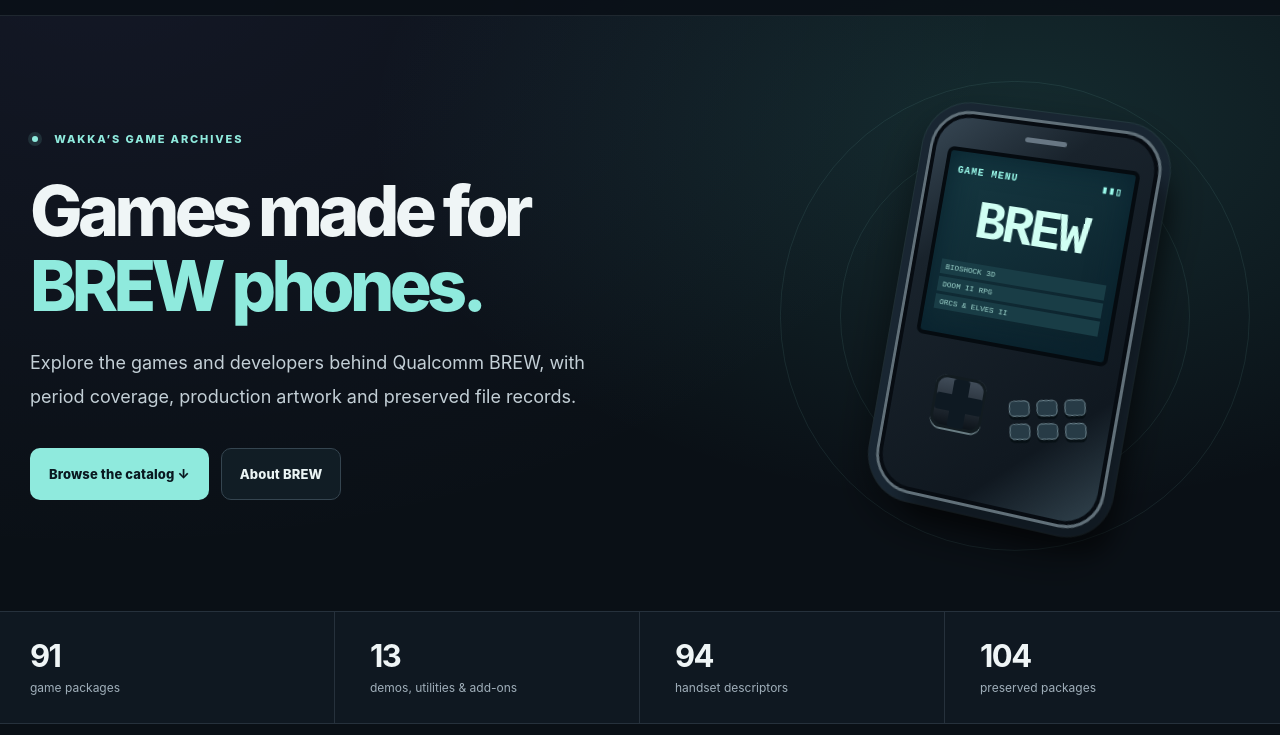
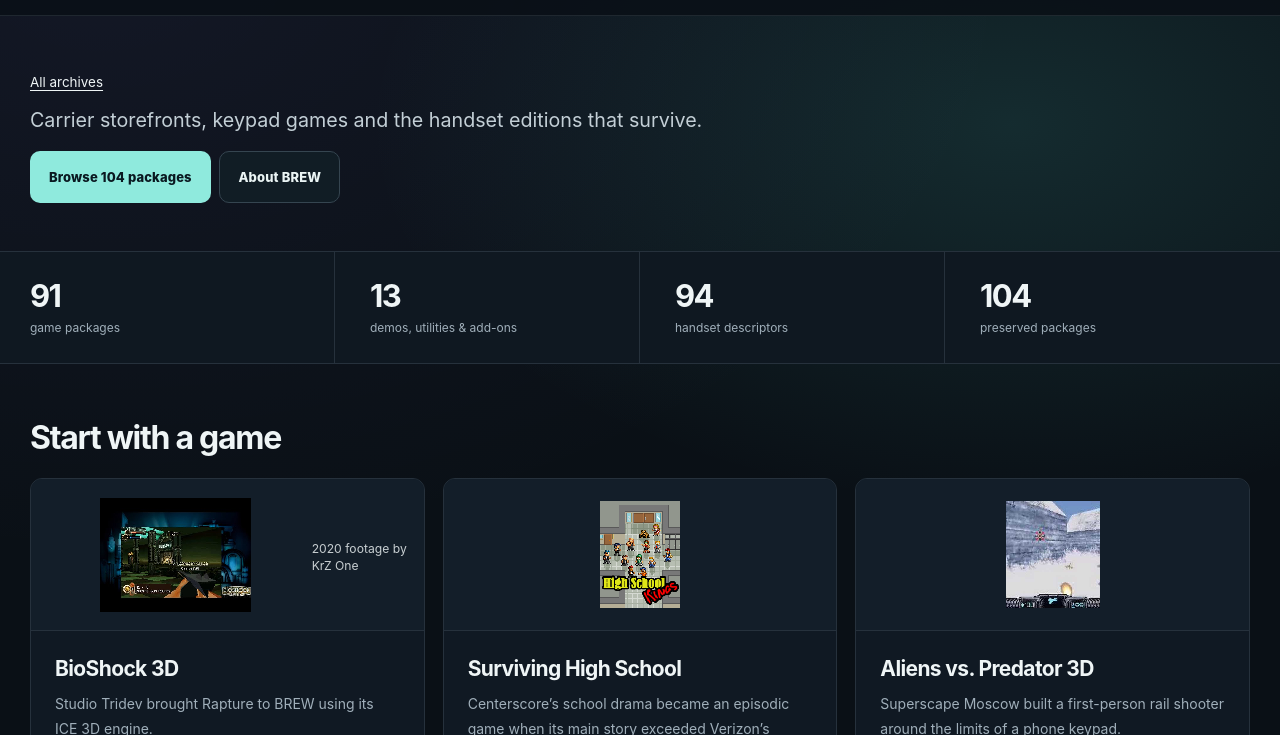
Before and after one commit to Wakkatobakka/qualcomm-brew-archive, a plain HTML site: page index.html in a window 1280 px wide. Shown: the part 65-800 px from the top of the page. Drawn offline with Linux system fonts and the light colour scheme.

Commit message:
archive revamp

```diff
--- /dev/null
+++ b/assets/landing.css
@@ -0,0 +1,23 @@
+/* Keep the platform and its catalog in view before the first featured game. */
+.collection-landing .collection-intro { width:100%; padding:0; margin:0; }
+section.collection-landing { display:block; min-height:0; padding-block:clamp(1.55rem,4vw,3rem); }
+.home-hero.collection-landing .collection-intro { width:var(--shell, min(1100px, calc(100% - 2rem))); margin-inline:auto; }
+.collection-landing .all-archives { display:inline-flex; align-items:center; min-height:36px; margin-bottom:.4rem; text-decoration:underline; text-underline-offset:.2em; font-size:.84rem; }
+/* The masthead names the archive. Retain its heading for assistive technology. */
+.collection-landing #collection-title {
+  position:absolute;
+  width:1px;
+  height:1px;
+  padding:0;
+  margin:-1px;
+  overflow:hidden;
+  clip-path:inset(50%);
+  white-space:nowrap;
+  border:0;
+}
+.collection-landing .hero-lede { margin:0; font-size:clamp(1rem,2vw,1.23rem); max-width:57ch; line-height:1.45; }
+.collection-actions { display:flex; flex-wrap:wrap; gap:.55rem; align-items:center; margin-top:1rem; }
+.collection-actions a { min-height:44px; }
+.feature-card .archive-artifact { aspect-ratio:auto; padding:.55rem; }
+.feature-card .archive-artifact img { display:block; width:100%; height:clamp(6.5rem,25vw,11rem); object-fit:contain; background:transparent; }
+.feature-card .artifact-credit { display:block; margin:.35rem 0 0; font-size:.76rem; line-height:1.35; opacity:.82; }
--- a/index.html
+++ b/index.html
@@ -17,31 +17,19 @@
 <link rel="icon" href="assets/favicon.svg" type="image/svg+xml">
 <link rel="stylesheet" href="assets/styles.css">
 <link rel="stylesheet" href="assets/history.css">
+<link rel="stylesheet" href="assets/landing.css">
 </head>
 <body>
 <div class="ambient" aria-hidden="true"></div>
 <a class="skip-link" href="#main">Skip to content</a>
 <header class="site-header"><div class="shell nav-shell"><a class="brand" href="index.html" aria-label="BREW Archive home"><span class="brand-mark" aria-hidden="true"><span></span><span></span><span></span><span></span></span><span>BREW <span class="brand-slash">/</span> ARCHIVE</span></a><nav class="top-nav" aria-label="Main navigation"><a href="index.html#catalog" aria-current="page">Catalog</a><a href="history/index.html">Platform history</a><a href="creators/index.html">Creators</a><a href="sources/index.html">Sources</a></nav></div></header>
 <main id="main">
-<section class="shell hero archive-home">
-  <div class="hero-copy">
-    <div class="eyebrow"><span class="pulse" aria-hidden="true"></span> WAKKA’S GAME ARCHIVES</div>
-    <h1>Games made for<br><em>BREW phones.</em></h1>
-    <p class="hero-lede">Explore the games and developers behind Qualcomm BREW, with period coverage, production artwork and preserved file records.</p>
-    <div class="hero-actions"><a class="btn btn-primary" href="#catalog">Browse the catalog ↓</a><a class="btn btn-secondary" href="history/index.html">About BREW</a></div>
-  </div>
-  <div class="hero-art handset-art" role="img" aria-label="Illustration of a keypad phone displaying a BREW game menu">
-    <span class="art-orbit orbit-one" aria-hidden="true"></span><span class="art-orbit orbit-two" aria-hidden="true"></span>
-    <div class="phone" aria-hidden="true">
-      <div class="phone-speaker"></div>
-      <div class="phone-display">
-        <div class="phone-head">GAME MENU <span>▮▮▯</span></div>
-        <div class="phone-glyph">BREW</div>
-        <div class="phone-menu"><span>BIOSHOCK 3D</span><span>DOOM II RPG</span><span>ORCS &amp; ELVES II</span></div>
-      </div>
-      <div class="phone-dpad"></div>
-      <div class="phone-keys"><i></i><i></i><i></i><i></i><i></i><i></i></div>
-    </div>
+<section class="shell collection-landing" aria-labelledby="collection-title">
+  <div class="shell collection-intro">
+    <a class="all-archives" href="https://wakkatobakka.github.io/#catalogues">All archives</a>
+    <h1 id="collection-title">Qualcomm BREW</h1>
+    <p class="hero-lede">Carrier storefronts, keypad games and the handset editions that survive.</p>
+    <div class="collection-actions"><a class="btn btn-primary" href="#catalog">Browse 104 packages</a><a class="btn btn-secondary" href="history/index.html">About BREW</a></div>
   </div>
 </section>
 <section class="count-strip" aria-label="Archive contents">
@@ -52,7 +40,7 @@
     <div><strong>104</strong><span>preserved packages</span></div>
   </div>
 </section>
-<section class="shell featured-section"><div class="section-heading"><h2>Start with a game</h2></div><div class="feature-grid"><a class="feature-card" href="games/bioshock-3d--bio3d/index.html"><div class="feature-image" aria-hidden="true"><img src="assets/archive-media/bioshock-3d-dhamse-breadwinner-turnaround.jpg" width="2034" height="656" alt="" loading="lazy"></div><div><h3>BioShock 3D</h3><p>Studio Tridev brought Rapture to BREW using its ICE 3D engine.</p></div></a><a class="feature-card" href="games/shs-exact-game-title-unverified--shs/index.html"><div class="feature-image" aria-hidden="true"><img src="assets/archive-media/surviving-high-school-high-school-kings-title.gif" width="150" height="200" alt="" loading="lazy"></div><div><h3>Surviving High School</h3><p>Centerscore’s school drama became an episodic game when its main story exceeded Verizon’s download limit.</p></div></a><a class="feature-card" href="games/aliens-vs-predator-3d--avp/index.html"><div class="feature-image" aria-hidden="true"><img src="assets/archive-media/alien-vs-predator-3d-preview-2007.jpg" width="317" height="360" alt="" loading="lazy"></div><div><h3>Aliens vs. Predator 3D</h3><p>Superscape Moscow built a first-person rail shooter around the limits of a phone keypad.</p></div></a></div></section>
+<section class="shell featured-section"><div class="section-heading"><h2>Start with a game</h2></div><div class="feature-grid"><a class="feature-card" href="games/bioshock-3d--bio3d/index.html"><div class="feature-image archive-artifact"><img src="assets/archive-media/bioshock-brew-krz-one-2020.jpg" alt="Still from BioShock 3D gameplay for BREW" loading="lazy" decoding="async"><span class="artifact-credit">2020 footage by KrZ One</span></div><div><h3>BioShock 3D</h3><p>Studio Tridev brought Rapture to BREW using its ICE 3D engine.</p></div></a><a class="feature-card" href="games/shs-exact-game-title-unverified--shs/index.html"><div class="feature-image" aria-hidden="true"><img src="assets/archive-media/surviving-high-school-high-school-kings-title.gif" width="150" height="200" alt="" loading="lazy"></div><div><h3>Surviving High School</h3><p>Centerscore’s school drama became an episodic game when its main story exceeded Verizon’s download limit.</p></div></a><a class="feature-card" href="games/aliens-vs-predator-3d--avp/index.html"><div class="feature-image" aria-hidden="true"><img src="assets/archive-media/alien-vs-predator-3d-preview-2007.jpg" width="317" height="360" alt="" loading="lazy"></div><div><h3>Aliens vs. Predator 3D</h3><p>Superscape Moscow built a first-person rail shooter around the limits of a phone keypad.</p></div></a></div></section>
 <section class="shell explore-paths" aria-label="Explore the archive">
   <a href="history/index.html"><h2>Platform history</h2><p>Carrier storefronts, competing handset builds and the tools studios used to make games for BREW.</p><span class="text-link">Read about BREW ↗</span></a>
   <a href="creators/index.html"><h2>Creators</h2><p>Follow the developers, artists and studios credited across the collection.</p><span class="text-link">Browse people and studios ↗</span></a>
```
Also changed, not shown: 1 other file.
